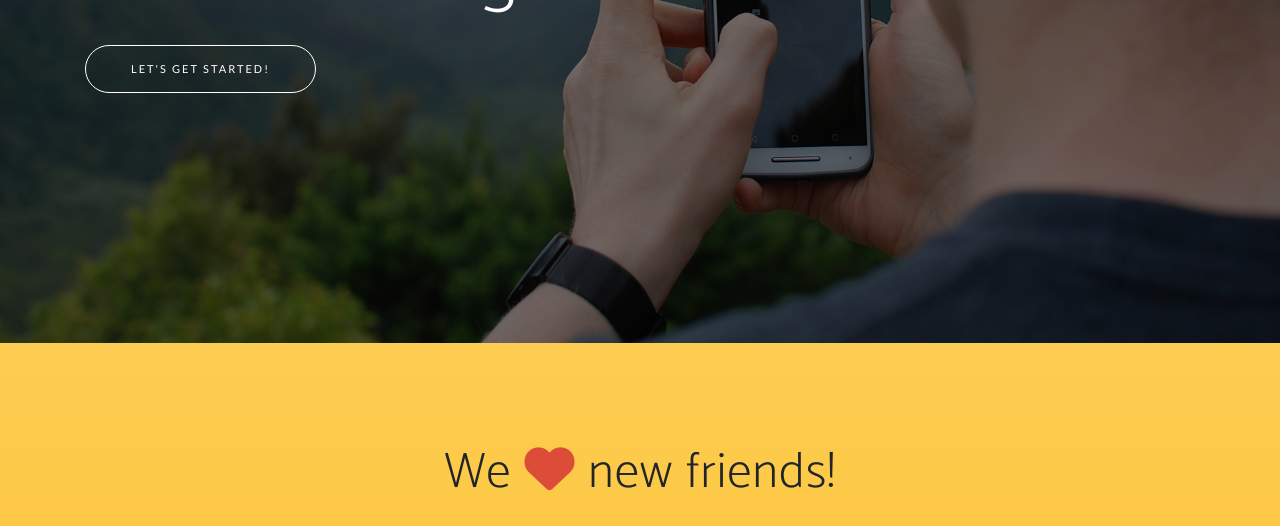
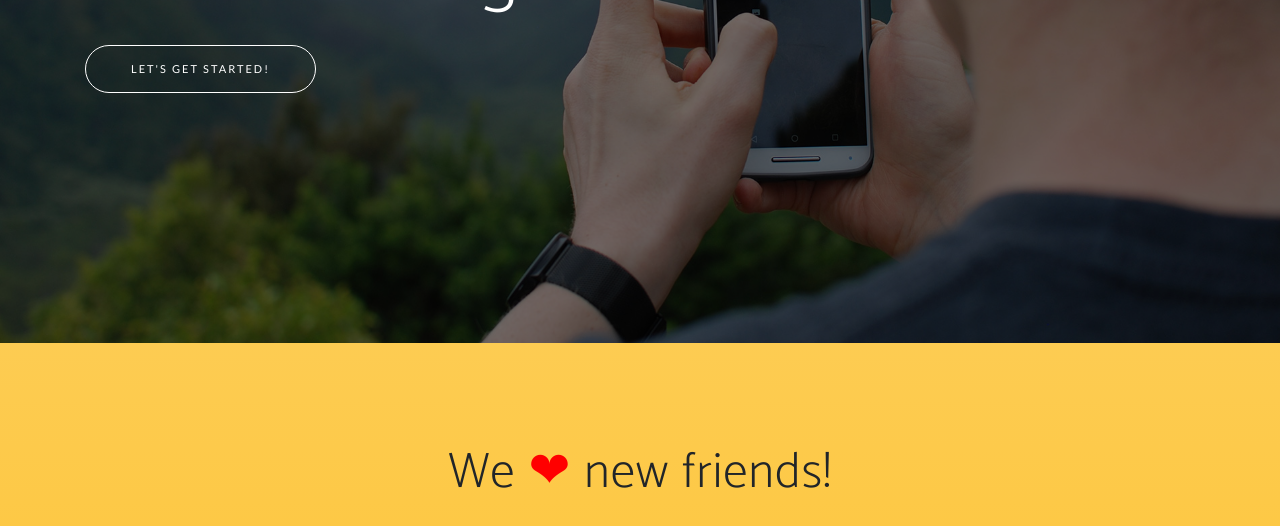
Before and after one commit to kladya/bs-sitebuild, a plain HTML site: page index.html in a window 1280 px wide. Shown: the part 2882-3408 px from the top of the page. Drawn offline with nearby package versions, Linux system fonts and the light colour scheme; a web font is replaced by a local one.

Commit message:
Heart unicode

```diff
--- a/index.html
+++ b/index.html
@@ -192,10 +192,7 @@
 
     <section class="contact bg-primary" id="contact">
         <div class="container">
-            <h2>We
-                <i class="fas fa-heart"></i>
-                new friends!
-            </h2>
+            <h2>We <span style="color: red;"> &#10084;</span> new friends!</h2>
             <ul class="list-inline list-social">
                 <li class="list-inline-item social-twitter">
                     <a href="https://twitter.com/" data-toggle="tooltip"
```
